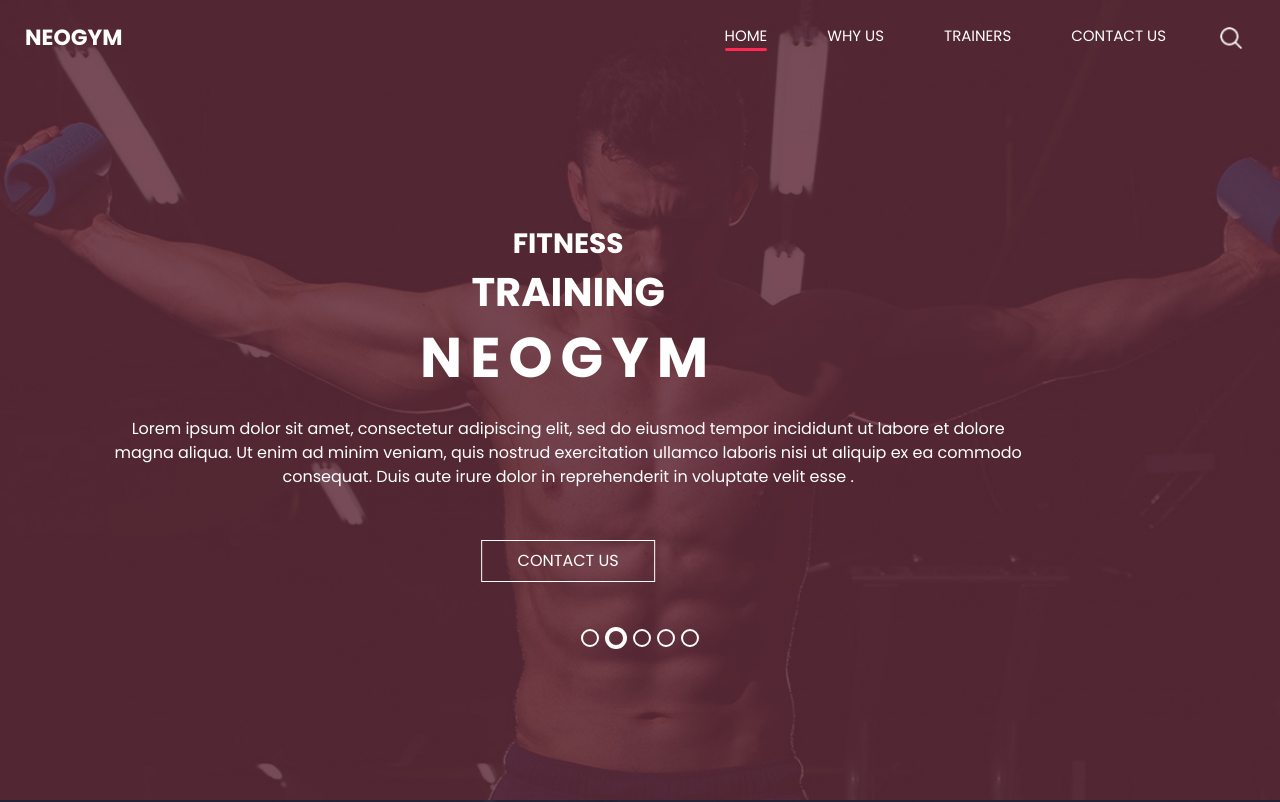
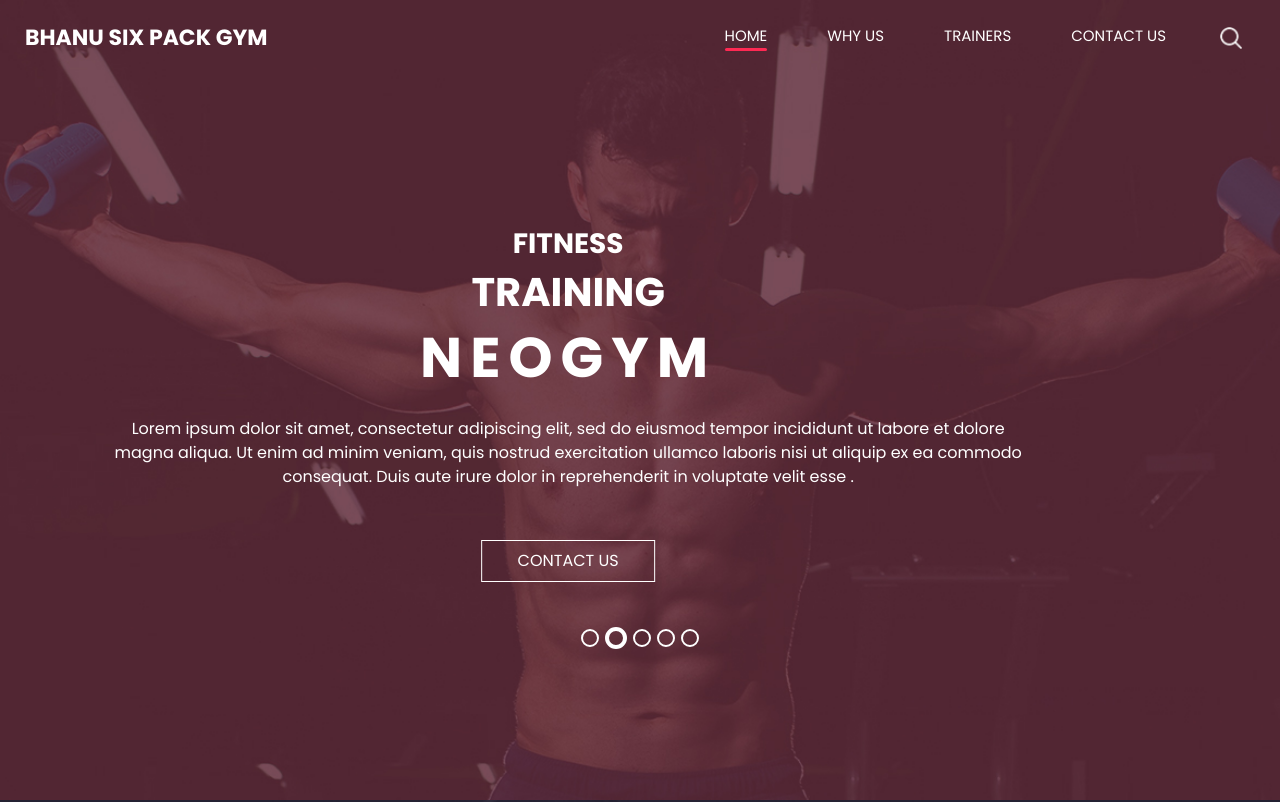
Before and after one commit to bhanuprakashm29/public, a plain HTML site: page index.html in a window 1280 px wide. Shown: the top 802 px of the page. Drawn offline with nearby package versions, Linux system fonts and the light colour scheme.

Commit message:
Update index.html

```diff
--- a/index.html
+++ b/index.html
@@ -36,7 +36,7 @@
         <nav class="navbar navbar-expand-lg custom_nav-container ">
           <a class="navbar-brand" href="index.html">
             <span>
-              Neogym
+              BHANU SIX PACK GYM
             </span>
           </a>
           <button class="navbar-toggler" type="button" data-toggle="collapse" data-target="#navbarSupportedContent" aria-controls="navbarSupportedContent" aria-expanded="false" aria-label="Toggle navigation">
```
